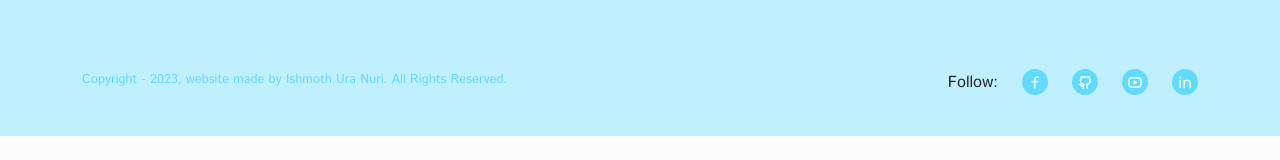
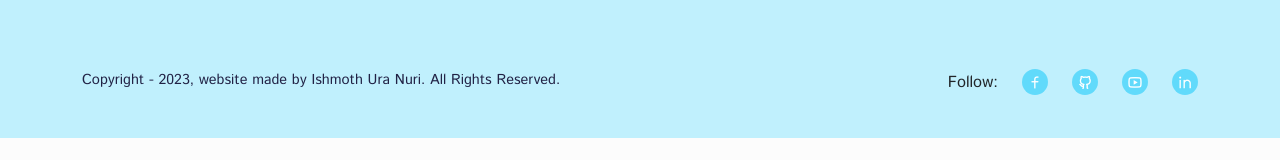
Before and after one commit to Rangerslider/Foodies, a React (Create React App) app: page / in a window 1280 px wide. Shown: the part 319-479 px from the top of the page. Built offline with nearby package versions, Linux system fonts and the light colour scheme; a web font is replaced by a local one.

Commit message:
footer style update

```diff
--- a/src/components/Footer/Footer.jsx
+++ b/src/components/Footer/Footer.jsx
@@ -1,6 +1,6 @@
 import React from "react";
 import { Container, Row, Col, ListGroup, ListGroupItem } from "reactstrap";
-import logo from "../../assets/images/res-logo.png";
+import logo from "../../assets/images/res1-logo.png";
 
 import "../../styles/footer.css";
 
--- a/src/styles/footer.css
+++ b/src/styles/footer.css
@@ -83,8 +83,8 @@
 }
 
 .copyright__text {
-  font-size: 0.8rem;
-  color: #61dafb;
+  font-size: 0.9rem;
+  color: #212245;
 }
 
 @media only screen and (max-width: 992px) {
```
